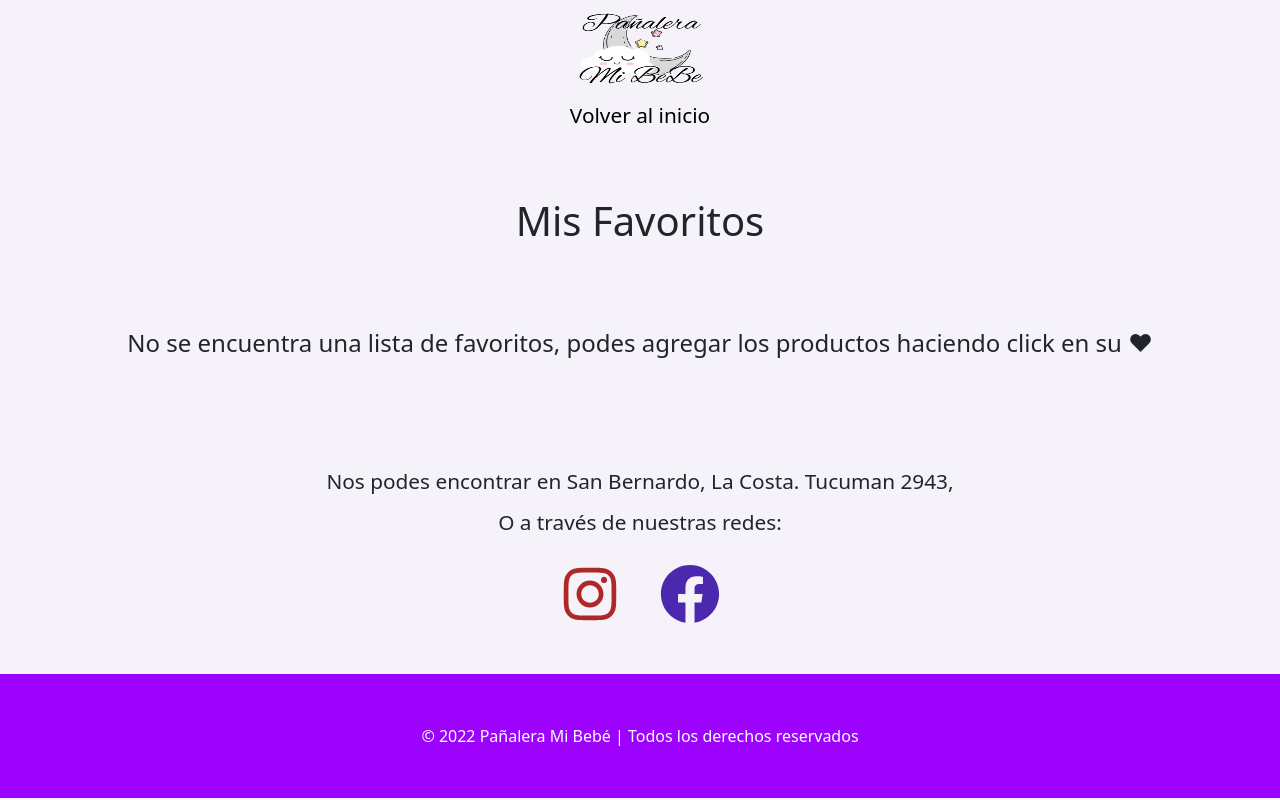
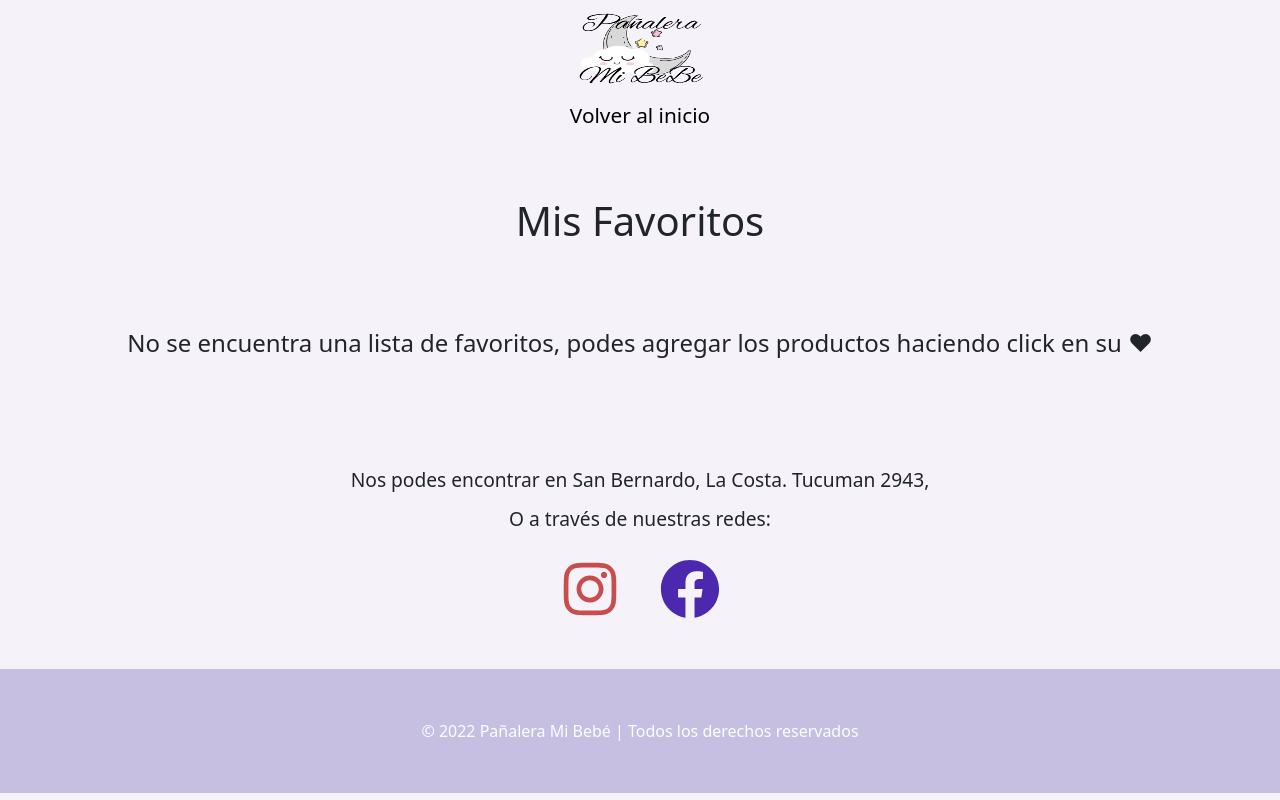
Before and after one commit to lucianoruizm/projectP, a React (Create React App) app: page /favoritos in a window 1280 px wide. Built offline with nearby package versions, Linux system fonts and the light colour scheme.

Commit message:
details style

```diff
--- a/src/App.css
+++ b/src/App.css
@@ -1,6 +1,7 @@
 :root {
   --main-color: #ff0080;
   --main-color-dark: #9c014ff5;
+  --main-color-cake: #c6bfe1;
   --secondary-color: #9d03fc;
   --secondary-color-opacity: #9d03fc88;
   --skyblue-color: #5bbbd9;
--- a/src/components/Card/Card.css
+++ b/src/components/Card/Card.css
@@ -7,6 +7,10 @@
     height: 100%;
     margin: auto;
     padding: 10px;
+    cursor: pointer;
+}
+.card:hover{
+    background-color: var(--main-color-cake);
 }
 
 .card-img{
--- a/src/components/Contact/Contact.css
+++ b/src/components/Contact/Contact.css
@@ -12,6 +12,12 @@ a {
 .contact-section p {
     margin: 5px;
     text-align: center;
+    font-size: 1em;
+}
+@media (min-width: 992px){
+    .contact-section p{
+        font-size: 1.2em;
+    }
 }
 
 .social-media-container {
@@ -31,7 +37,7 @@ a {
 }
 
 .ig-icon{
-    color: #af2828;
+    color: #c84d4d;
 }
 
 .fb-icon {
--- a/src/components/Footer/Footer.css
+++ b/src/components/Footer/Footer.css
@@ -3,7 +3,7 @@ footer {
     display: flex;
     flex-direction: column;
     align-items: center;
-    background-color: var(--secondary-color);
+    background-color: var(--main-color-cake);
     color: var(--white-grey);
     padding: 50px;
     margin-bottom: 0;
--- a/src/components/Navbar/Navbar.css
+++ b/src/components/Navbar/Navbar.css
@@ -3,7 +3,7 @@
 header {
     height: 68px;
     padding: 0 10px;
-    background-color: var(--white-grey);
+    background-color: #f5f2fa;
     overflow: hidden;
     box-shadow: 0 0 3px 0 var(--grayish-blue);
     z-index: 999;
--- a/src/components/Navbar/Navbar.js
+++ b/src/components/Navbar/Navbar.js
@@ -26,7 +26,7 @@ const Navbar = () => {
                   <a href="#h1">
                     <li>Productos</li>
                   </a>
-                  <Link to={'/favoritos/'}>
+                  <Link to={'/favoritos'}>
                   <li>Favoritos</li>
                   </Link>
                   <a href="#contact">
```
